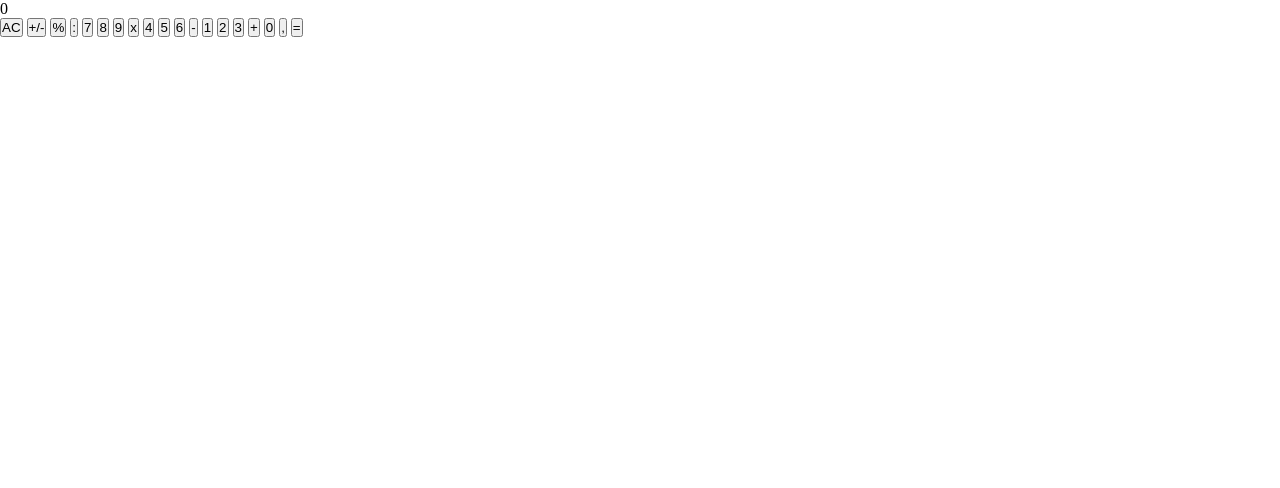
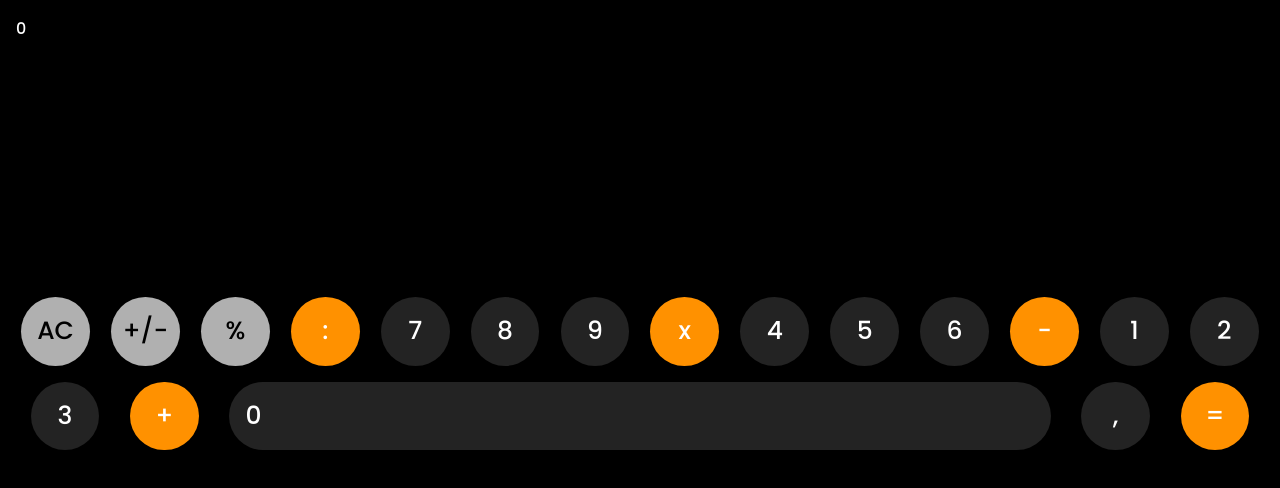
Before and after one commit to simonfranklin1/calculadora_typescript, a website: page index.html in a window 1280 px wide. Drawn offline with Linux system fonts and the light colour scheme.

Commit message:
Estilizando botões

```diff
--- a/css/style.css
+++ b/css/style.css
@@ -2,4 +2,67 @@
     padding: 0;
     margin: 0;
     box-sizing: border-box;
+    font-family: 'Poppins', sans-serif;
 }
+
+body {
+    background-color: black;
+    padding: 1rem;
+}
+
+main {
+    display: flex;
+    flex-direction: column;
+    color: #fff;
+    height: 90vh;
+}
+
+.result {
+    height: 39%;
+}
+
+.calculator {
+    display: flex;
+    flex-wrap: wrap;
+    justify-content: space-evenly;
+    gap: 1rem;
+}
+
+.calculator button {
+    display: flex;
+    justify-content: center;
+    align-items: center;
+    width: 4.3rem;
+    height: 4.3rem;
+    border-radius: 50%;
+    border: none;
+    font-size: 25px;
+    font-weight: 500;
+    padding: 1rem;
+    transition: .2s ease-in-out;
+    cursor: pointer;
+}
+
+.calculator button:hover {
+    scale: 1.05;
+}
+
+.number, button[value="."] {
+    background-color: #ffffff23;
+    color: #fff;
+}
+
+.sign, .finish {
+    background-color: rgb(255, 145, 0);
+    color: #fff;
+}
+
+.number[value="0"] {
+    flex: .9;
+    border-radius: 35px;
+    justify-content: flex-start;
+}
+
+.other {
+    background-color: #ffffffb0;
+}
--- a/index.html
+++ b/index.html
@@ -4,16 +4,20 @@
     <meta charset="UTF-8">
     <meta name="viewport" content="width=device-width, initial-scale=1.0">
     <link rel="stylesheet" href="css/style.css">
+    <link rel="preconnect" href="https://fonts.googleapis.com">
+    <link rel="preconnect" href="https://fonts.gstatic.com" crossorigin>
+    <link href="https://fonts.googleapis.com/css2?family=Poppins:ital,wght@0,500;0,600;0,700;0,800;0,900;1,400&display=swap" rel="stylesheet">
     <script src="js/index.js" defer></script>
     <title>Calculadora TypeScript</title>
 </head>
 <body>
+    <main>
         <div class="result">0</div>
         <div class="calculator">
             <button class="other" value="ac">AC</button>
             <button class="other" value="+/-">+/-</button>
             <button class="other" value="%">%</button>
-        <button value=":">:</button>
+            <button class="sign" value=":">:</button>
             <button class="number" value="7">7</button>
             <button class="number" value="8">8</button>
             <button class="number" value="9">9</button>
@@ -30,5 +34,6 @@
             <button value=".">,</button>
             <button class="finish" value="=">=</button>
         </div>
+    </main>
 </body>
 </html>
```
Lines whose indentation alone changed are shown as unchanged.
